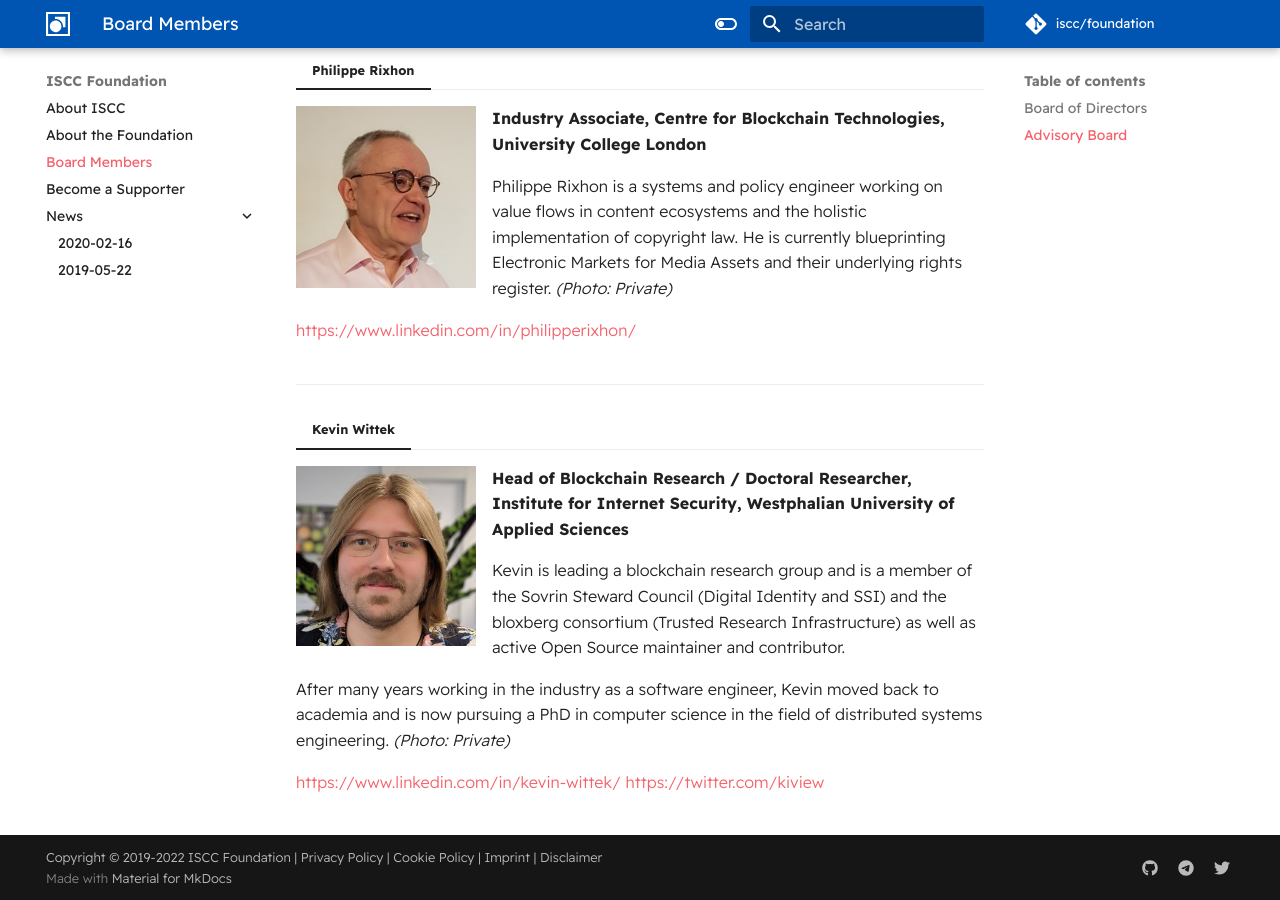
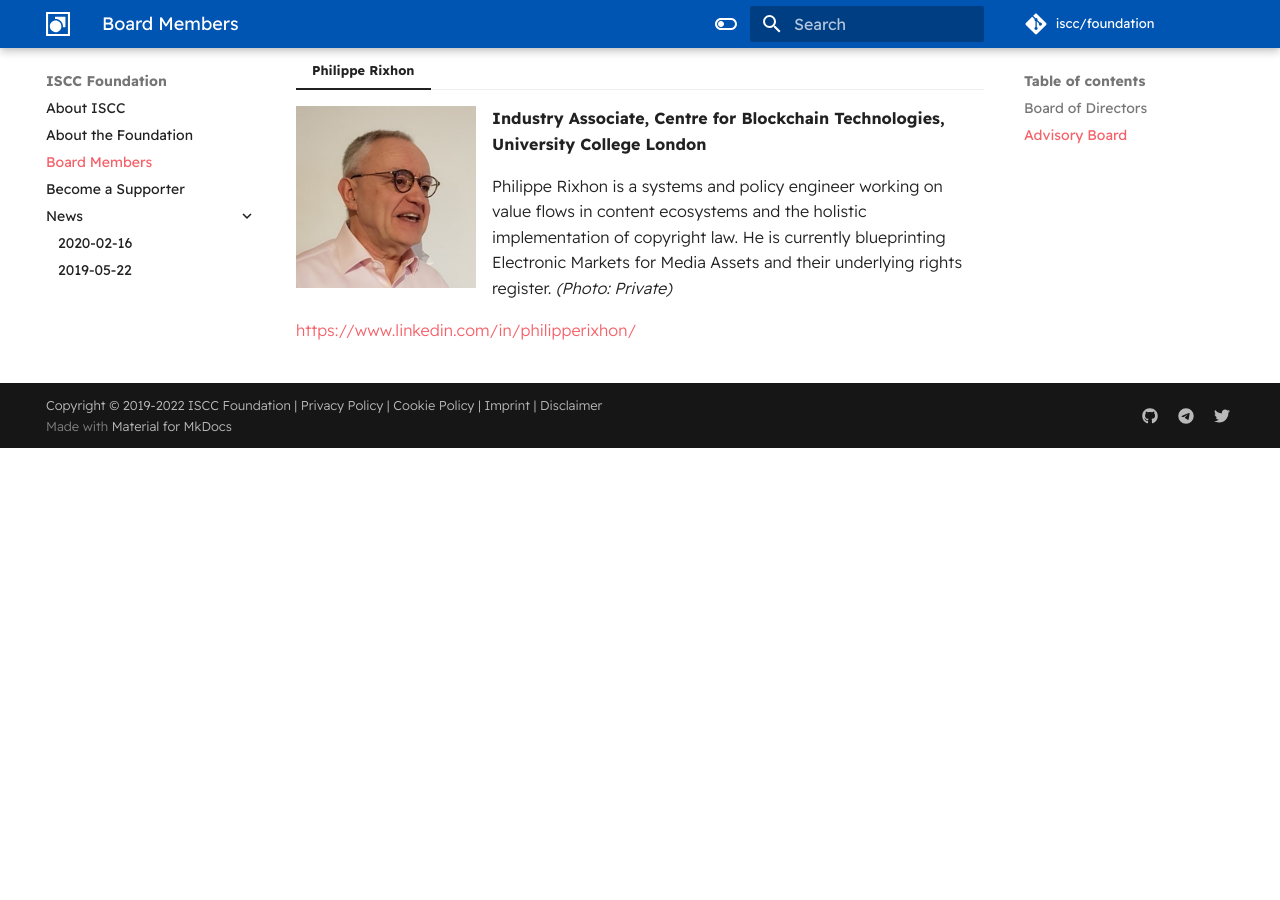
Before and after one commit to iscc/foundation, an MkDocs documentation site: the page built from docs/board.md, in a window 1280 px wide and 900 px high, scrolled down 2092 px. Built offline with MkDocs 1.6.1 and Material for MkDocs 9.7.7, drawn with Linux system fonts in a browser that asks for light colours; comment, search, counter and statistics services are not loaded; after the commit the page ends 2540 px from its top, so only the background shows below that.

Commit message:
Update board members.

```diff
--- a/docs/board.md
+++ b/docs/board.md
@@ -74,18 +74,3 @@
     Philippe Rixhon is a systems and policy engineer working on value flows in content ecosystems and the holistic implementation of copyright law. He is currently blueprinting Electronic Markets for Media Assets and their underlying rights register. *(Photo: Private)*
 
     https://www.linkedin.com/in/philipperixhon/
-
-<hr>
-
-=== "Kevin Wittek"
-
-    ![Kevin Wittek](images/board-kw.jpg){: width=180 align=left }
-
-    **Head of Blockchain Research / Doctoral Researcher, Institute for Internet Security, Westphalian University of Applied Sciences**
-
-    Kevin is leading a blockchain research group and is a member of the Sovrin Steward Council (Digital Identity and SSI) and the bloxberg consortium (Trusted Research Infrastructure) as well as active Open Source maintainer and contributor.
-
-    After many years working in the industry as a software engineer, Kevin moved back to academia and is now pursuing a PhD in computer science in the field of distributed systems engineering. *(Photo: Private)*
-
-    https://www.linkedin.com/in/kevin-wittek/
-    https://twitter.com/kiview
```
